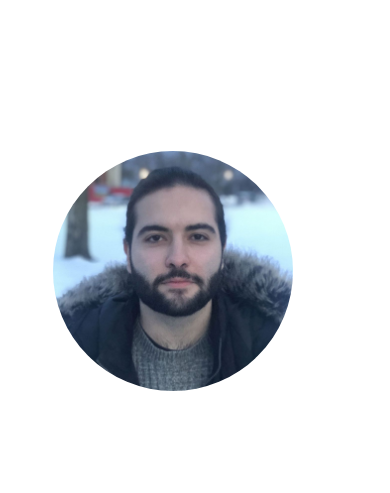
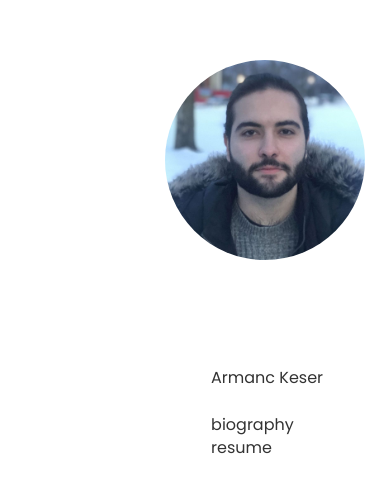
Before and after one commit to armanckeser/armanckeser.github.io, a plain HTML site: page index.html in a window 390 px wide. Shown: the part 151-644 px from the top of the page. Drawn offline with Linux system fonts and the light colour scheme.

Commit message:
Added responsive design to index page.

```diff
--- a/style.css
+++ b/style.css
@@ -58,6 +58,8 @@ img {
 /* LINK CONTROL */
 
 a:link {
+  outline: 0;
+  color: inherit;
   text-decoration: none;
 }
 
@@ -67,7 +69,8 @@ a:visited {
 }
 
 a:hover {
-  text-shadow:1px 1px 0px rgba(195, 195, 195, 0.97);
+  /*text-shadow:1px 1px 0px rgba(195, 195, 195, 0.97); */
+  color: #666;
   text-decoration: none;
 }
 
@@ -88,7 +91,6 @@ html, body {margin: 0; height: 100%; overflow: hidden}
 }
 
 .center {
-  display: block;
   margin-left: auto;
   margin-right: auto;
   width: 100%;
@@ -96,12 +98,10 @@ html, body {margin: 0; height: 100%; overflow: hidden}
 
 .container {
   display: flex;
-  flex-direction: row;
+  flex-flow: row;
   justify-content: center;
-  align-items: center;
-  align-content: center;
-  width: 600px;
-  height: 300px;
+  width: 500px;
+  height: 500px;
   margin: auto;
 }
 
@@ -116,3 +116,14 @@ html, body {margin: 0; height: 100%; overflow: hidden}
   order: 2;
   margin: auto;
 }
+
+@media all and (orientation:portrait) {
+  .container {
+    flex-flow: column;
+  }
+
+  .my_picture {
+    margin: auto;
+    margin-left: 33%;
+  }
+}
```
Also changed, not shown: bio.html (+2 -1 lines), 1 other file.
